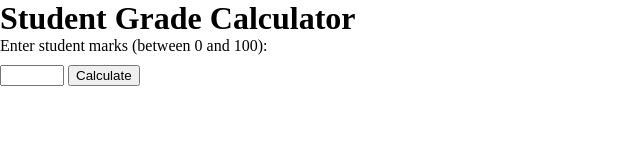
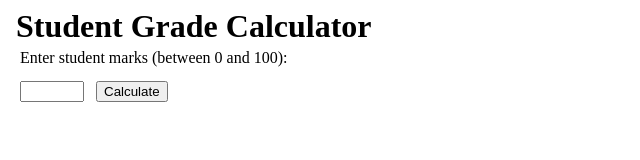
Before and after one commit to Skylar-Lorena/Toy-Problems, a plain HTML site: page index.html in a window 1280 px wide. Shown: the whole page, without its empty margins (0-640 px from the left). Drawn offline with Linux system fonts and the light colour scheme.

Commit message:
fix margin

```diff
--- a/style.css
+++ b/style.css
@@ -1,5 +1,5 @@
 *{
-    margin: auto;
+    margin: 4px;
 }
 label {
     display: block;
```
